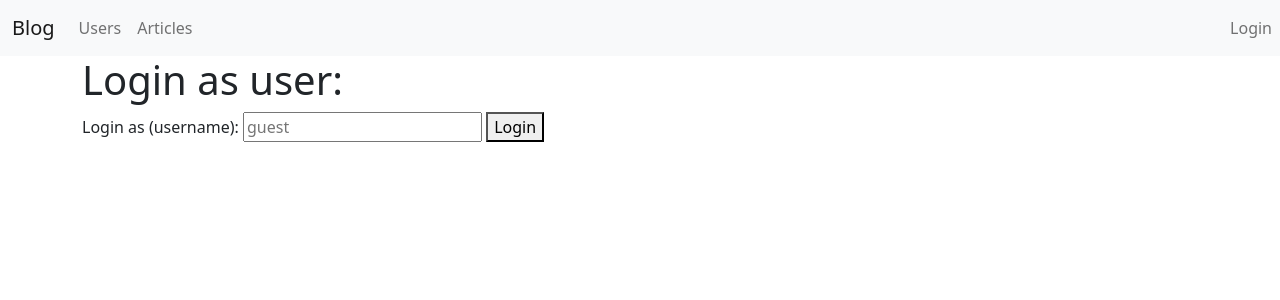
After one commit to Lirix18/Flask_GB, a Flask app: page /auth/login/ in a window 1280 px wide. The commit adds this page. Shown: the top 300 px of the page. Run offline with Flask 2, Linux system fonts and the light colour scheme; some libraries are stand-ins or nearby versions.

Commit message:
Lesson 3 Flask-Login

```diff
--- a/blog/models/user.py
+++ b/blog/models/user.py
@@ -1,8 +1,9 @@
 from sqlalchemy import Column, Integer, String, Boolean
 from blog.models.database import db
+from flask_login import UserMixin
 
 
-class User(db.Model):
+class User(db.Model, UserMixin):
     id = Column(Integer, primary_key=True)
     username = Column(String(80), unique=True, nullable=False)
     is_staff = Column(Boolean, nullable=False, default=False)
--- /dev/null
+++ b/blog/templates/auth/login.html
@@ -0,0 +1,23 @@
+{% extends 'base.html' %}
+
+{% block title %}
+  Login as
+{% endblock %}
+
+{% block body %}
+  <h1>Login as user:</h1>
+  {% if error %}
+    <div class="alert alert-danger" role="alert"> {{ error }} </div>
+  {% endif %}
+  <form method="post">
+    <label for="input-username">Login as (username):</label>
+    <input
+      id="input-username"
+      type="text"
+      name="username"
+      placeholder="guest"
+      required
+    >
+    <button type="submit">Login</button>
+  </form>
+{% endblock %}
--- a/blog/templates/base.html
+++ b/blog/templates/base.html
@@ -18,7 +18,41 @@
 </head>
 
 <body>
-{% include 'navbar.html' %}
+{# nav bar #}
+    <nav class="navbar navbar-expand-md navbar-light bg-light">
+        <div class="container-fluid">
+            <a class="navbar-brand" href="{{ url_for('index')}}">Blog</a>
+            <button class="navbar-toggler" type="button" data-bs-toggle="collapse"
+            data-bs-target="#navbarNavAltMarkup" aria-controls="navbarNavAltMarkup"
+            aria-expanded="false" aria-label="Toggle navigation">
+                <span class="navbar-toggler-icon"></span>
+            </button>
+            <div class="collapse navbar-collapse" id="navbarNavAltMarkup">
+                <div class="navbar-nav">
+                    {% for (endpoint, label) in [('users_app.list','Users'), ('articles_app.list', 'Articles')] %}
+                    <a href="{{ url_for(endpoint) }}"
+                       class="nav-link {% if request.endpoint== endpoint -%}active{%- endif %}"
+                    >
+                        {{ label }}
+                    </a>
+                    {% endfor %}
+                </div>
+            </div>
+        </div>
+        <div class="navbar-nav ms-auto">
+            {% if current_user.is_authenticated %}
+                <a class="nav-link" href="{{ url_for('auth_app.secret')}}">Secret</a>
+                <a class="nav-link" href="{{ url_for('auth_app.logout')}}">Logout</a>
+            {% else %}
+                <a href="{{ url_for('auth_app.login') }}"
+                   class="nav-link {% if request.endpoint == 'login' -%}active{%- endif %}">
+                    Login
+                </a>
+            {% endif %}
+        </div>
+    </nav>
+
+
     <div class="container">
         {% block body %}
             Hello base!
--- /dev/null
+++ b/blog/views/auth.py
@@ -0,0 +1,55 @@
+from flask import Blueprint, render_template, request, redirect, url_for
+from flask_login import LoginManager, login_user, logout_user, login_required
+
+from blog.models import User
+
+auth_app = Blueprint("auth_app", __name__)
+
+login_manager = LoginManager()
+login_manager.login_view = "auth_app.login"
+
+
+@login_manager.user_loader
+def Load_user(user_id):
+    return User.query.filter_by(id=user_id).one_or_none()
+
+
+@login_manager.unauthorized_handler
+def unauthorized():
+    return redirect(url_for("auth_app.login"))
+
+
+__all__ = [
+    "login_manager",
+    "auth_app",
+]
+
+
+@auth_app.route("/login/", methods=["GET", "POST"], endpoint="login")
+def login():
+    if request.method == "GET":
+        return render_template("auth/login.html")
+
+    username = request.form.get("username")
+    if not username:
+        return render_template("auth/login.html", error="username not passed")
+
+    user = User.query.filter_by(username=username).one_or_none()
+    if user is None:
+        return render_template("auth/login.html", error=f"no user {username!r} found")
+
+    login_user(user)
+    return redirect(url_for("index"))
+
+
+@auth_app.route("/logout/", endpoint="logout")
+@login_required
+def logout():
+    logout_user()
+    return redirect(url_for("index"))
+
+
+@auth_app.route("/secret/", endpoint="secret")
+@login_required
+def secret_view():
+    return "Super Puper secret data. You win!"
```
Also changed, not shown: blog/app.py (+7 -0 lines), blog/templates/index.html (+8 -1 lines), blog/templates/navbar.html (+12 -2 lines).
